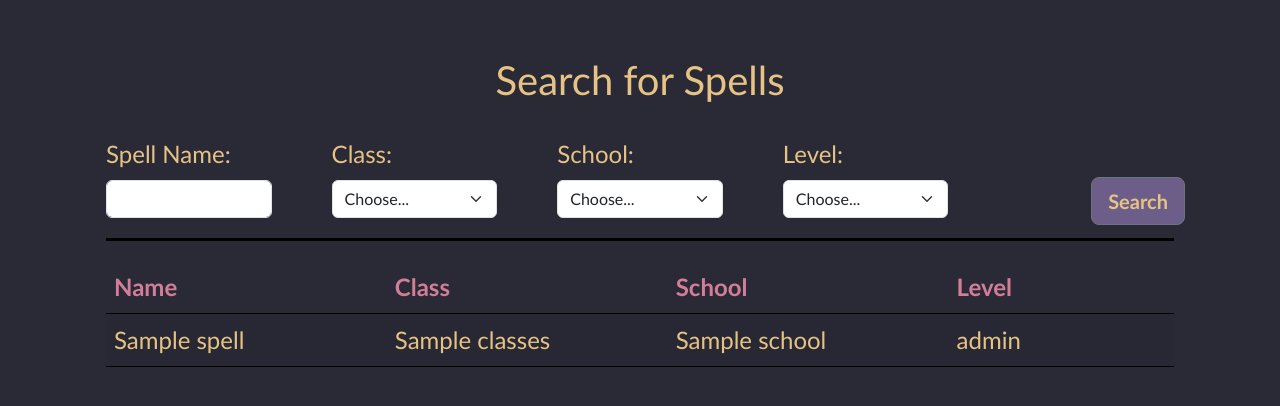
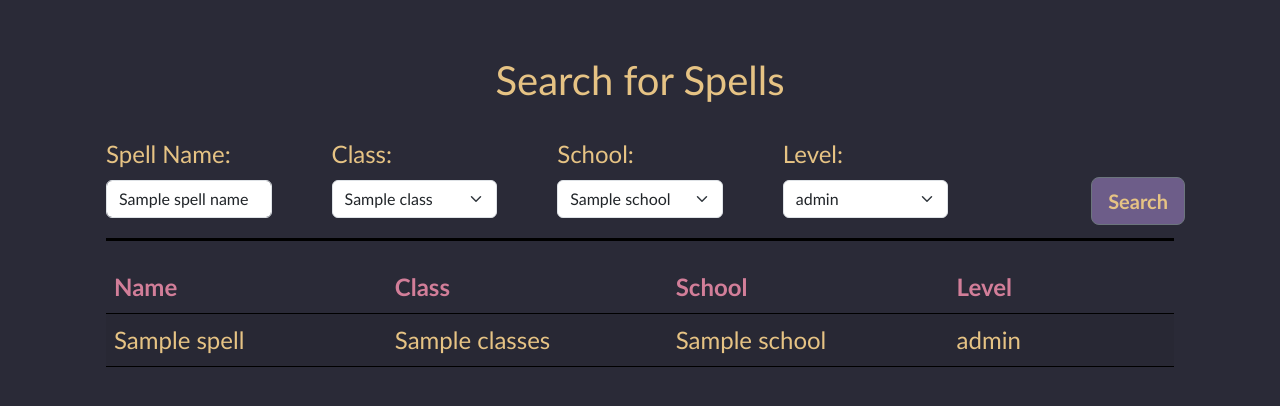
Before and after one commit to Hakurosalix/spellcaster-fullstack, a Flask app: template templates/spell_reference.html in a window 1280 px wide. Shown: the part 86-492 px from the top of the page. Run offline with Flask 3, Linux system fonts and the light colour scheme; the template is opened without the code that fills it: most values are stand-ins (such as "Sample title", 1, 10 or a date in 2020).

Commit message:
Spell reference fields save on search

```diff
--- a/run.py
+++ b/run.py
@@ -8,6 +8,10 @@ from passlib.hash import pbkdf2_sha256
 from db import Database
 
 DATABASE_PATH = 'spellcaster.db'
+
+reference_classes = ["Choose...", "Bard", "Cleric", "Druid", "Fighter", "Paladin", "Ranger", "Rogue", "Sorcerer", "Warlock", "Wizard"]
+reference_schools = ["Choose...", "Evocation", "Conjuration", "Abjuration", "Transmutation", "Enchantment", "Necromancy", "Divination", "Illusion"]
+reference_levels = ["Choose...", "0", "1", "2", "3", "4", "5", "6", "7", "8", "9"]
 
 app = Flask(__name__)
 app.secret_key = b'demokeynotreal!'
@@ -39,6 +43,7 @@ def about():
 @app.route('/spell_reference', methods=['GET', 'POST'])
 def spelllist():
     data = None
+    spell_name, spell_class, spell_school, spell_level = None, None, None, None
     if request.method == 'POST':
         spell_name = request.form.get('spell_name')
         spell_class, spell_school, spell_level = parse_reference_fields(request.form.get('spell_class'),
@@ -48,7 +53,9 @@ def spelllist():
     else:
         data = get_db().get_reference_spells("", "", "", "")
 
-    return render_template('spell_reference.html', data=data)
+    return render_template('spell_reference.html', data=data, spell_name=spell_name, spell_class=spell_class,
+                           spell_school=spell_school, spell_level=spell_level, reference_classes=reference_classes,
+                           reference_levels=reference_levels, reference_schools=reference_schools)
 
 def parse_reference_fields(spell_class, spell_school, spell_level):
     if spell_class == "Choose...":
--- a/templates/spell_reference.html
+++ b/templates/spell_reference.html
@@ -14,53 +14,46 @@ Spell Reference
         <div class="row align-items-center">
             <div class="col pe-5">
                 <label for="spell_name" class="t1 form-label">Spell Name:</label>
-                <input type="text" class="form-control" id="spell_name" name="spell_name">
+                {% if spell_name %}
+                    <input type="text" class="form-control" id="spell_name" name="spell_name" value="{{spell_name}}">
+                {% else %}
+                    <input type="text" class="form-control" id="spell_name" name="spell_name">
+                {% endif %}
             </div>
             <div class="col pe-5">
                 <label for="spell_class" class="t1 form-label">Class:</label>
                 <select id="spell_class" class="form-select" name="spell_class">
-                    <option selected>Choose...</option>
-                    <option value="Bard">Bard</option>
-                    <option value="Cleric">Cleric</option>
-                    <option value="Druid">Druid</option>
-                    <option value="Fighter">Fighter</option>
-                    <option value="Paladin">Paladin</option>
-                    <option value="Ranger">Ranger</option>
-                    <option value="Druid">Druid</option>
-                    <option value="Rogue">Rogue</option>
-                    <option value="Sorcerer">Sorcerer</option>
-                    <option value="Warlock">Warlock</option>
-                    <option value="Wizard">Wizard</option>
+                    {% for class in reference_classes %}
+                        {% if spell_class == class %}
+                            <option selected value="{{spell_class}}">{{ spell_class }}</option>
+                        {% else %}
+                            <option value="{{ class }}">{{ class }}</option>
+                        {% endif %}
+                    {% endfor %}
                 </select>
             </div>
             <div class="col pe-5">
                 <label for="school" class="t1 form-label">School:</label>
                 <select id="school" class="form-select" name="spell_school">
-                    <option selected>Choose...</option>
-                    <option value="Evocation">Evocation</option>
-                    <option value="Conjuration">Conjuration</option>
-                    <option value="Abjuration">Abjuration</option>
-                    <option value="Transmutation">Transmutation</option>
-                    <option value="Enchantment">Enchantment</option>
-                    <option value="Necromancy">Necromancy</option>
-                    <option value="Divination">Divination</option>
-                    <option value="Illusion">Illusion</option>
+                    {% for school in reference_schools %}
+                        {% if spell_school == school %}
+                            <option selected value="{{spell_school}}">{{ spell_school }}</option>
+                        {% else %}
+                            <option value="{{ school }}">{{ school }}</option>
+                        {% endif %}
+                    {% endfor %}
                 </select>
             </div>
             <div class="col pe-5">
                 <label for="level" class="t1 form-label">Level:</label>
                 <select id="level" class="form-select" name="spell_level">
-                    <option selected>Choose...</option>
-                    <option value="0">0</option>
-                    <option value="1">1</option>
-                    <option value="2">2</option>
-                    <option value="3">3</option>
-                    <option value="4">4</option>
-                    <option value="5">5</option>
-                    <option value="6">6</option>
-                    <option value="7">7</option>
-                    <option value="8">8</option>
-                    <option value="9">9</option>
+                    {% for level in reference_levels %}
+                        {% if spell_level == level %}
+                            <option selected value="{{spell_level}}">{{ spell_level }}</option>
+                        {% else %}
+                            <option value="{{ level }}">{{ level }}</option>
+                        {% endif %}
+                    {% endfor %}
                 </select>
             </div>
             <div class="col text-center">
```
